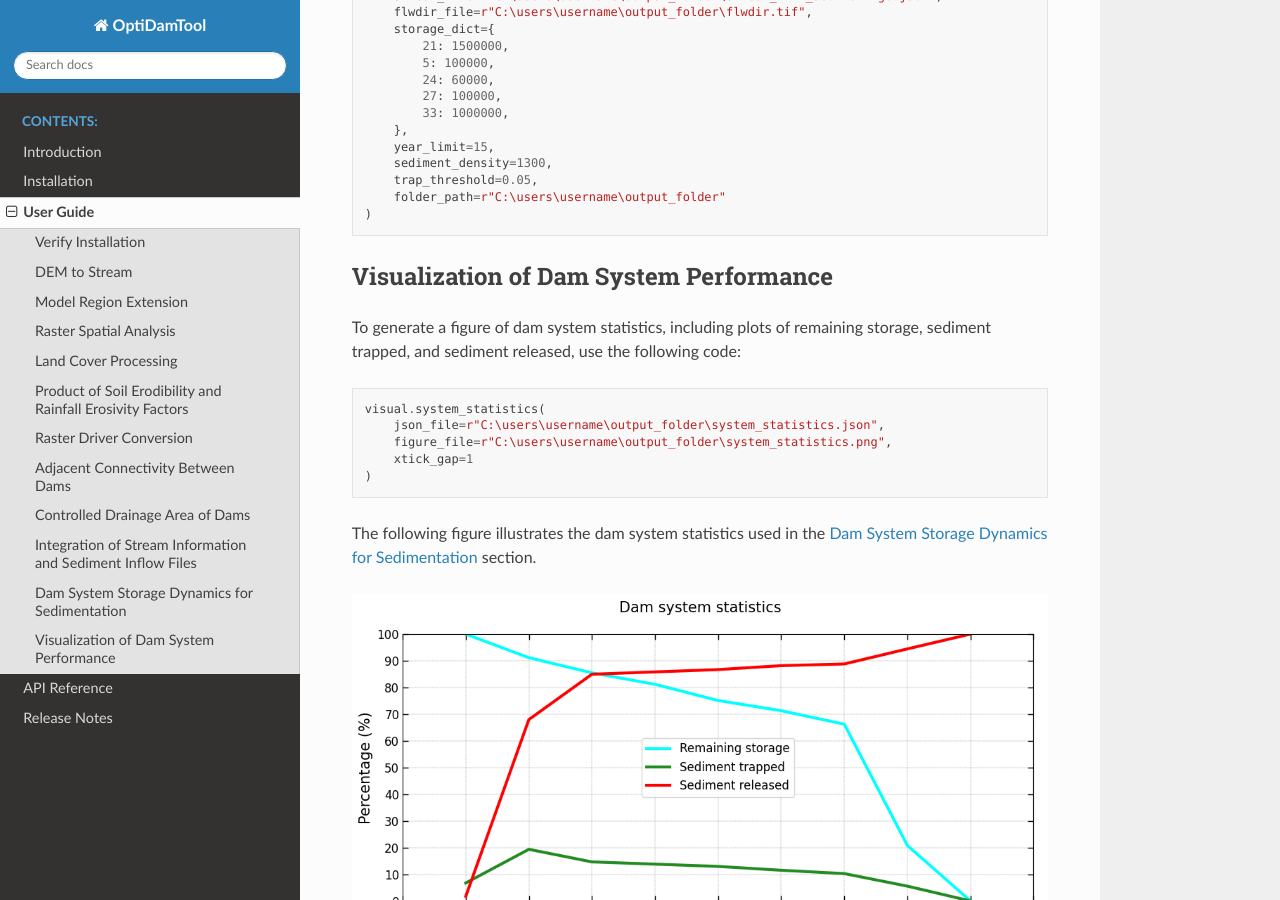
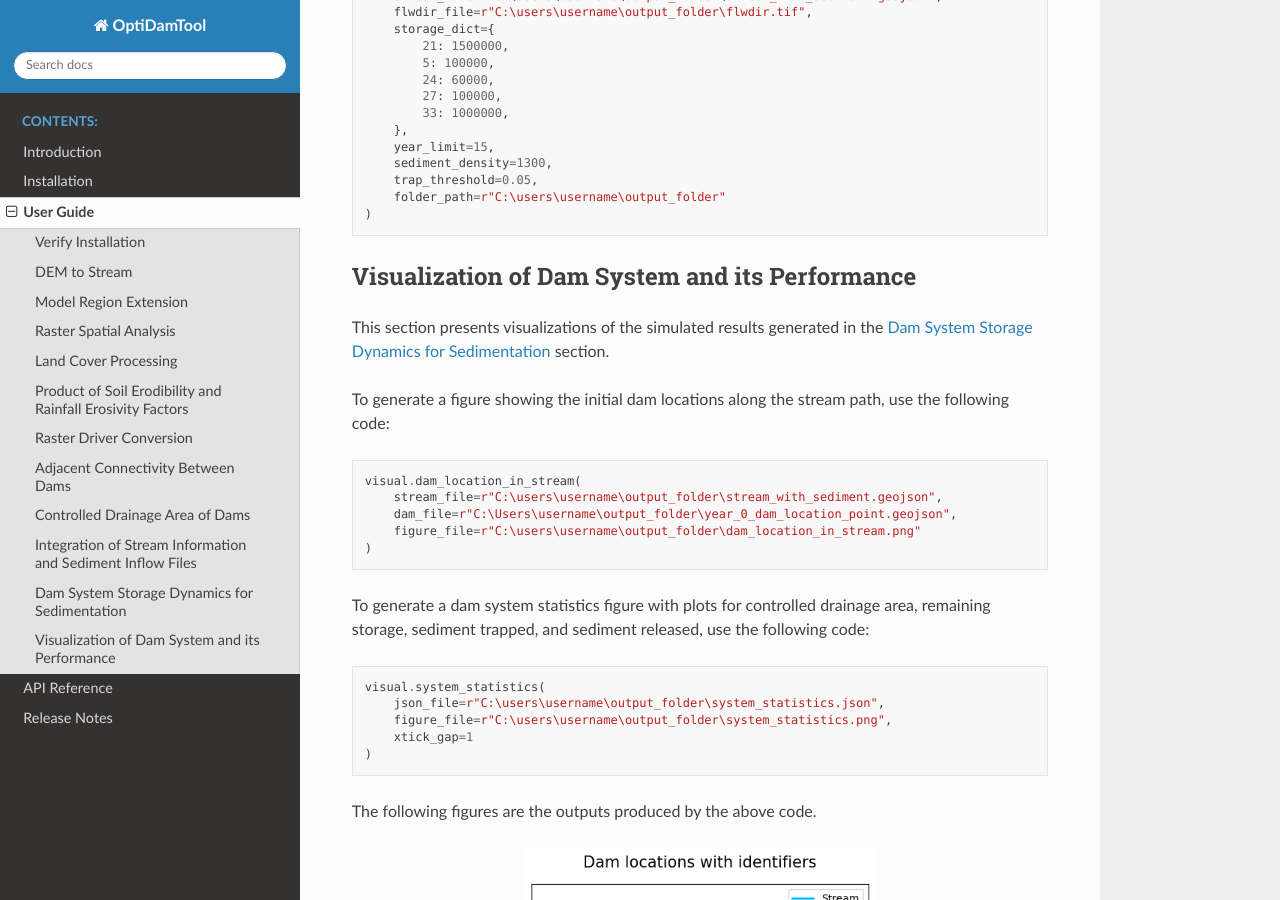
Before and after one commit to debpal/OptiDamTool, a Sphinx documentation site: the page built from docs/userguide.rst, in a window 1280 px wide and 900 px high, scrolled down 6237 px. Built offline with Sphinx 7.4.7 and the Read the Docs theme 3.1.0, drawn with Linux system fonts in a browser that asks for light colours.

Commit message:
add documentation to generate plot of dam locations along stream path

```diff
--- a/docs/introduction.rst
+++ b/docs/introduction.rst
@@ -59,4 +59,5 @@
 
 Provides methods for visualizing simulation outputs.
 
-* Generates figures showing dam system-level statistics, including plots of remaining storage, sediment trapped, and sediment released.
+* Creates a figure showing dam locations along the stream path.
+* Generates a figure showing dam system-level statistics, including controlled drainage area, remaining storage, sediment trapped, and sediment released.
--- a/docs/userguide.rst
+++ b/docs/userguide.rst
@@ -335,10 +335,25 @@
 
 
 
-Visualization of Dam System Performance
--------------------------------------------
+Visualization of Dam System and its Performance
+------------------------------------------------------
 
-To generate a figure of dam system statistics, including plots of remaining storage, sediment trapped, and sediment released, use the following code:
+
+This section presents visualizations of the simulated results generated in the :ref:`ref_dam_system_storgae_dynamics` section.
+
+
+To generate a figure showing the initial dam locations along the stream path, use the following code:
+
+.. code-block:: python
+
+    visual.dam_location_in_stream(
+        stream_file=r"C:\users\username\output_folder\stream_with_sediment.geojson",
+        dam_file=r"C:\Users\username\output_folder\year_0_dam_location_point.geojson",
+        figure_file=r"C:\users\username\output_folder\dam_location_in_stream.png"
+    )
+
+
+To generate a dam system statistics figure with plots for controlled drainage area, remaining storage, sediment trapped, and sediment released, use the following code:
 
 .. code-block:: python
 
@@ -348,7 +363,13 @@
         xtick_gap=1
     )
 
-The following figure illustrates the dam system statistics used in the :ref:`ref_dam_system_storgae_dynamics` section.
+The following figures are the outputs produced by the above code.
+
+
+.. image:: _static/dam_location_in_stream.png
+    :scale: 75%
+    :align: center
 
 .. image:: _static/system_statistics.png
-   :align: center
+    :scale: 75%
+    :align: center
```
Also changed, not shown: docs/_static/system_statistics.png.
